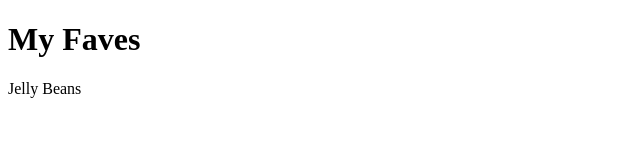
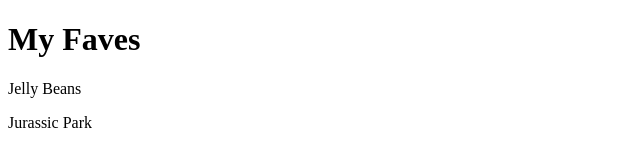
Before and after one commit to tkarling/git-test, a plain HTML site: page index.html in a window 1280 px wide. Shown: the full height of the page, 0-640 px from the left. Drawn offline with Linux system fonts and the light colour scheme.

Commit message:
Update index.html

```diff
--- a/index.html
+++ b/index.html
@@ -7,5 +7,6 @@
   	<body>
   		<h1>My Faves</h1>
   		<p>Jelly Beans</p>
+  		<p>Jurassic Park</p>
   	</body>
   </html>
```
